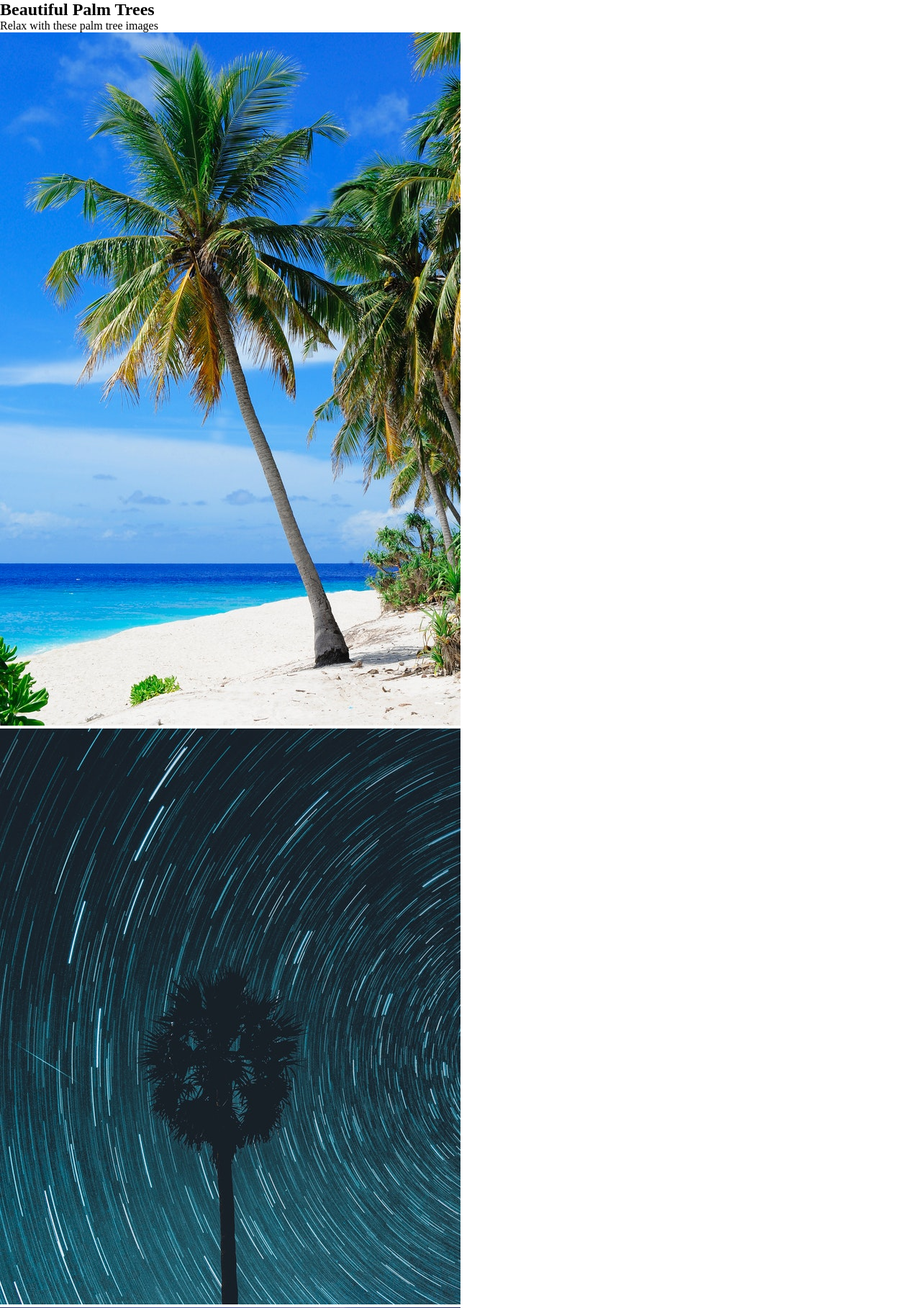
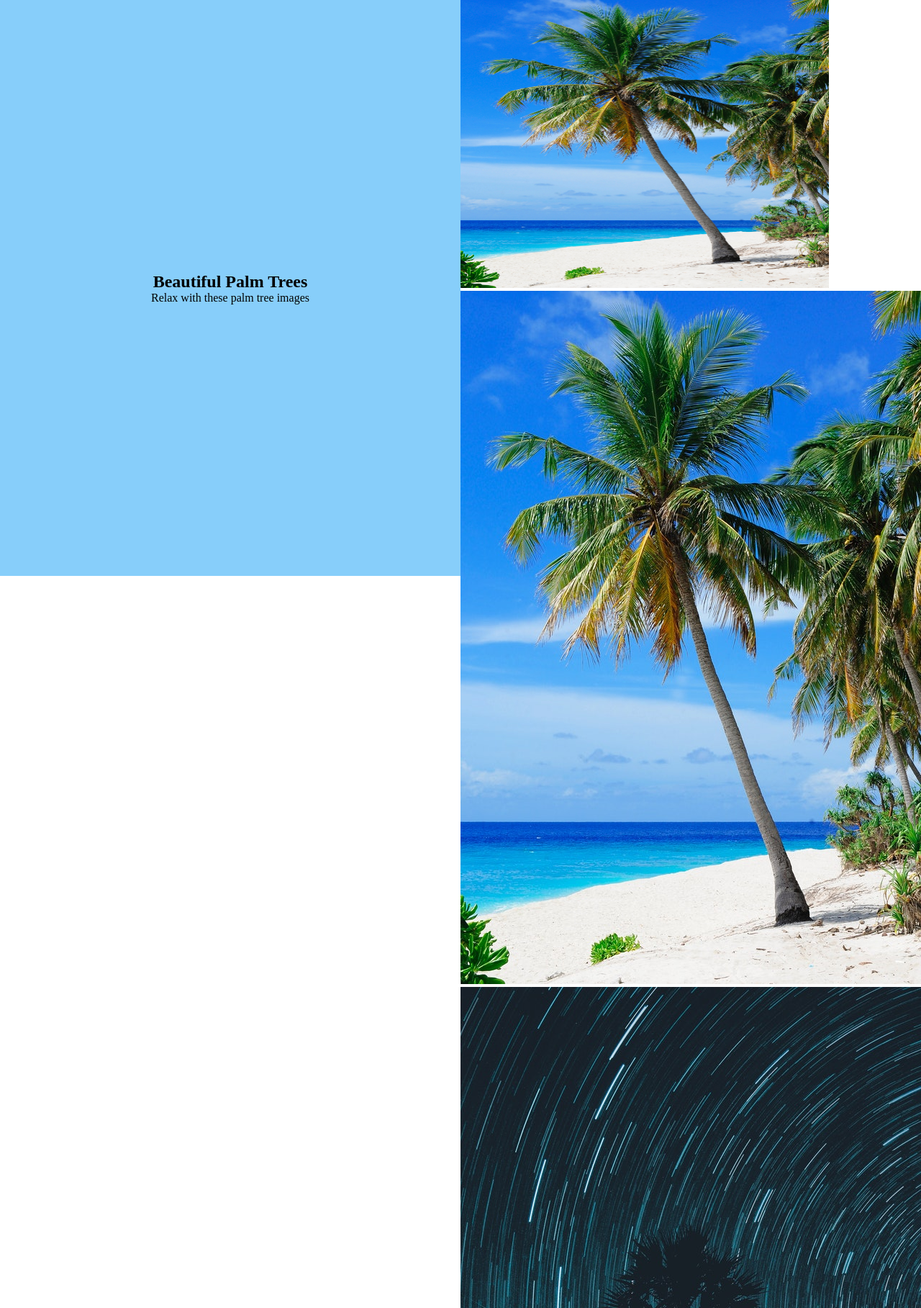
Before and after one commit to munroe1786/image_gallery_javascript, a PHP site: page / in a window 1280 px wide. Shown: the top 1817 px of the page at 72% size. Run offline with PHP 8.4, Linux system fonts and the light colour scheme.

Commit message:
add description, gallery and gallery highlight to style.css / add gallery highlight to index.html

```diff
--- a/index.html
+++ b/index.html
@@ -17,10 +17,13 @@
                 <h1>Beautiful Palm Trees</h1>
                 <p>Relax with these palm tree images</p>
             </div>
-            <div class="palm-preview">
-                <img src="./img/beach-palm-small.jpg" alt="">
-                <img src="./img/long-exposure-palm-small.jpg" alt="">
-                <img src="./img/sunset-palms-small.jpg" alt="">
+            <div class="palm-gallery">
+                <img src="./img/beach-palm-large.jpg" class="gallery-highlight" alt="" />
+                <div class="palm-preview">
+                    <img src="./img/beach-palm-small.jpg" alt="">
+                    <img src="./img/long-exposure-palm-small.jpg" alt="">
+                    <img src="./img/sunset-palms-small.jpg" alt="">
+                </div>
             </div>
         </section>
 
--- a/style.css
+++ b/style.css
@@ -3,3 +3,29 @@
     padding: 0;
     box-sizing: border-box;
 }
+
+.gallery-highlight {
+    width: 80%;
+    height: 50%;
+}
+
+section {
+    display: flex;
+    height: 100vh;
+}
+
+.palm-gallery {
+    width: 50%;
+    flex-direction: column;
+    justify-content: center;
+    align-items: center;
+}
+
+.palm-tree-description {
+    width: 50%;
+    display: flex;
+    flex-direction: column;
+    justify-content: center;
+    align-items: center;
+    background-color:lightskyblue;
+}
```
